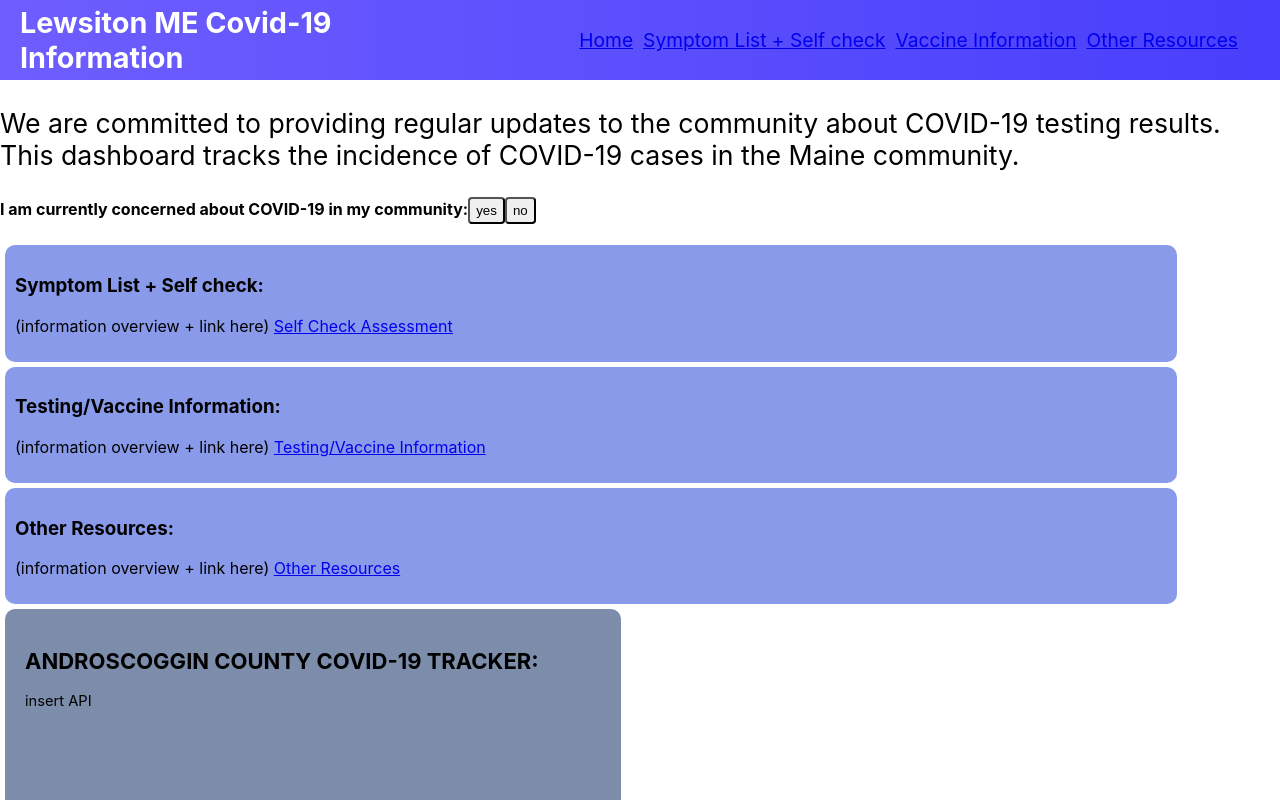
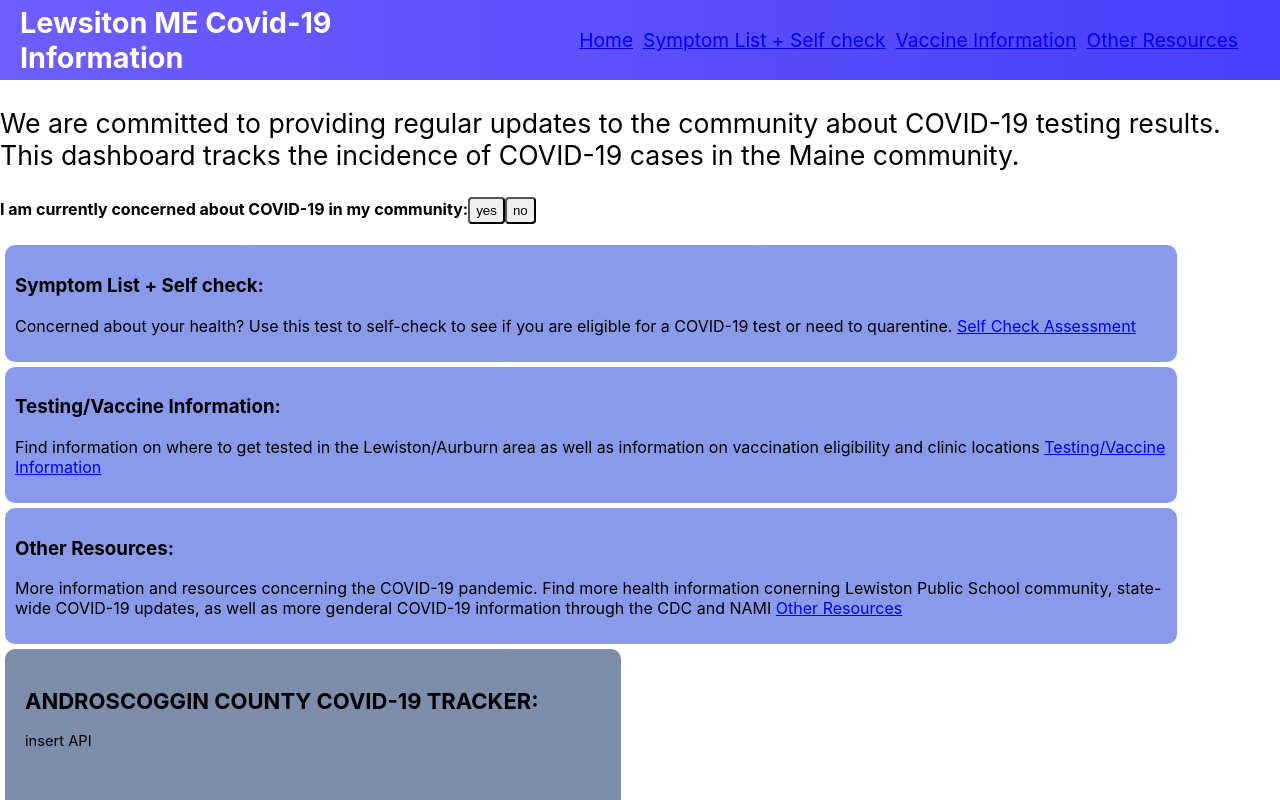
Before and after one commit to DALI-mini-webdev/final-project-group-05, a React (Create React App) app in the folder finalprojectgroup5/: page / in a window 1280 px wide. Shown: the top 800 px of the page. Built offline with nearby package versions, Linux system fonts and the light colour scheme.

Commit message:
added more to other resources and added to the home page

```diff
--- a/finalprojectgroup5/src/components/Home.js
+++ b/finalprojectgroup5/src/components/Home.js
@@ -23,13 +23,13 @@ class Home extends Component {
             <button className="button" onClick={buttonFunction2}>no</button>
           </h4>
           <div className="info-container">
-            <div><h3>Symptom List + Self check: </h3><p> (information overview + link here) <a href = "http://localhost:3000/Symptom%20List%20+%20Self%20check">Self Check Assessment</a></p></div>
+            <div><h3>Symptom List + Self check: </h3><p> Concerned about your health? Use this test to self-check to see if you are eligible for a COVID-19 test or need to quarentine. <a href = "http://localhost:3000/Symptom%20List%20+%20Self%20check">Self Check Assessment</a></p></div>
           </div>
           <div className="info-container">
-            <div><h3>Testing/Vaccine Information: </h3><p> (information overview + link here) <a href = "http://localhost:3000/Vaccine%20Information">Testing/Vaccine Information</a></p></div>
+            <div><h3>Testing/Vaccine Information: </h3><p> Find information on where to get tested in the Lewiston/Aurburn area as well as information on vaccination eligibility and clinic locations  <a href = "http://localhost:3000/Vaccine%20Information">Testing/Vaccine Information</a></p></div>
           </div>
           <div className="info-container">
-            <div><h3>Other Resources: </h3><p> (information overview + link here) <a href = "http://localhost:3000/Other%20Resources">Other Resources</a></p></div>
+            <div><h3>Other Resources: </h3><p> More information and resources concerning the COVID-19 pandemic. Find more health information conerning Lewiston Public School community, state-wide COVID-19 updates, as well as more genderal COVID-19 information through the CDC and NAMI <a href = "http://localhost:3000/Other%20Resources">Other Resources</a></p></div>
           </div>
           <div className="tracker-container">
             <div><h2>ANDROSCOGGIN COUNTY COVID-19 TRACKER:</h2><p> insert API </p></div>
--- a/finalprojectgroup5/src/components/OtherResources.js
+++ b/finalprojectgroup5/src/components/OtherResources.js
@@ -4,15 +4,19 @@ class OtherResources extends Component {
     render() {
         return (
             <div><h1> Other resources for Covid Information</h1>
+      <a href="https://www.lewistonpublicschools.org/covid-19-school-community-information-45f4095b">
+          <h2>Lewiston Public Schools: School Community and Health Information</h2>
+      </a>
       <a href= "https://www.cdc.gov/coronavirus/2019-ncov/index.html">
       <h2> CDC National Website Information</h2>
       </a>
       <a href = "https://www.maine.gov/dhhs/mecdc/infectious-disease/epi/airborne/coronavirus/index.shtml">
-      <h3> Local Maine Covid Updates </h3>
+      <h2> Local Maine Covid Updates </h2>
       </a>
       <a href = "https://www.nami.org/Support-Education/NAMI-HelpLine/COVID-19-Information-and-Resources/COVID-19-Resource-and-Information-Guide">
-      <h4> NAMI Covid Information Guide</h4>
+      <h2> NAMI Covid Information Guide</h2>
       </a>
+
     </div>
         )
     }
```
Also changed, not shown: finalprojectgroup5/src/App.css (line endings or trailing spaces), finalprojectgroup5/src/images/VaccineSticker.png (added).
